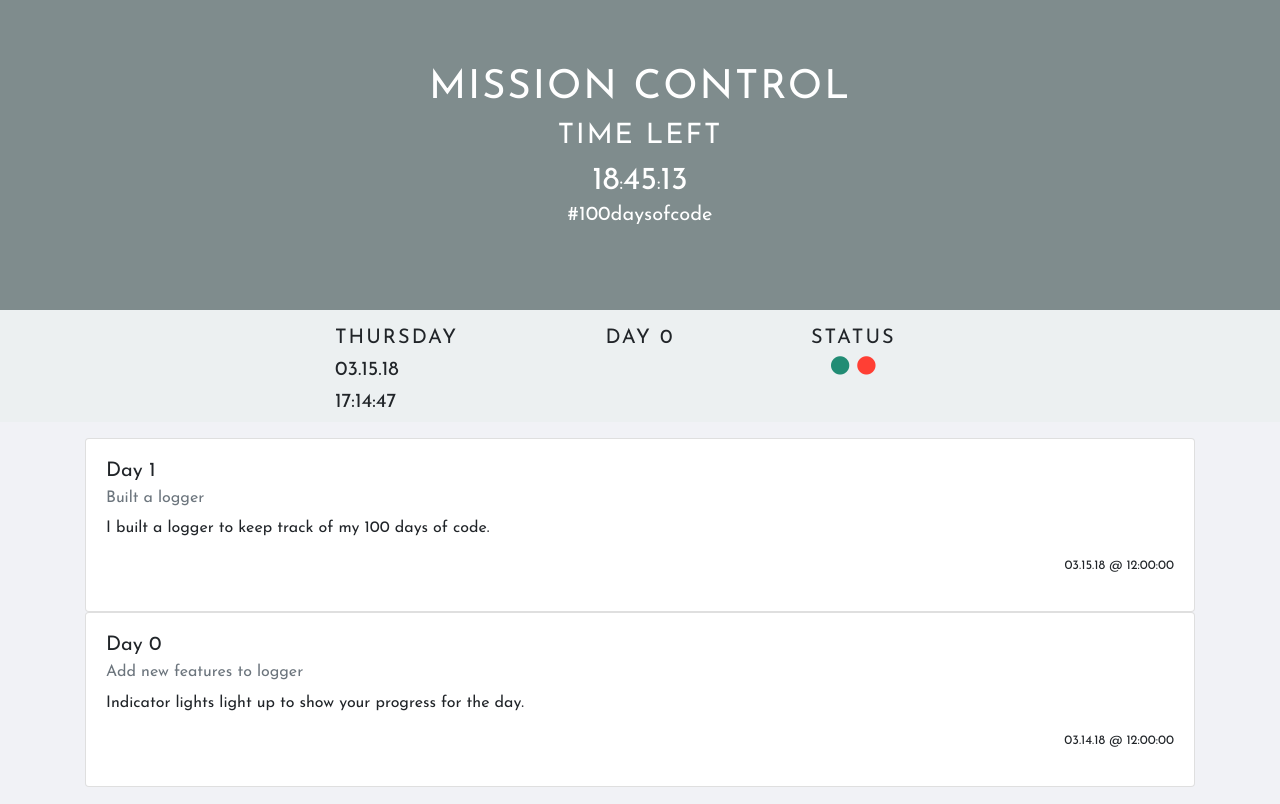
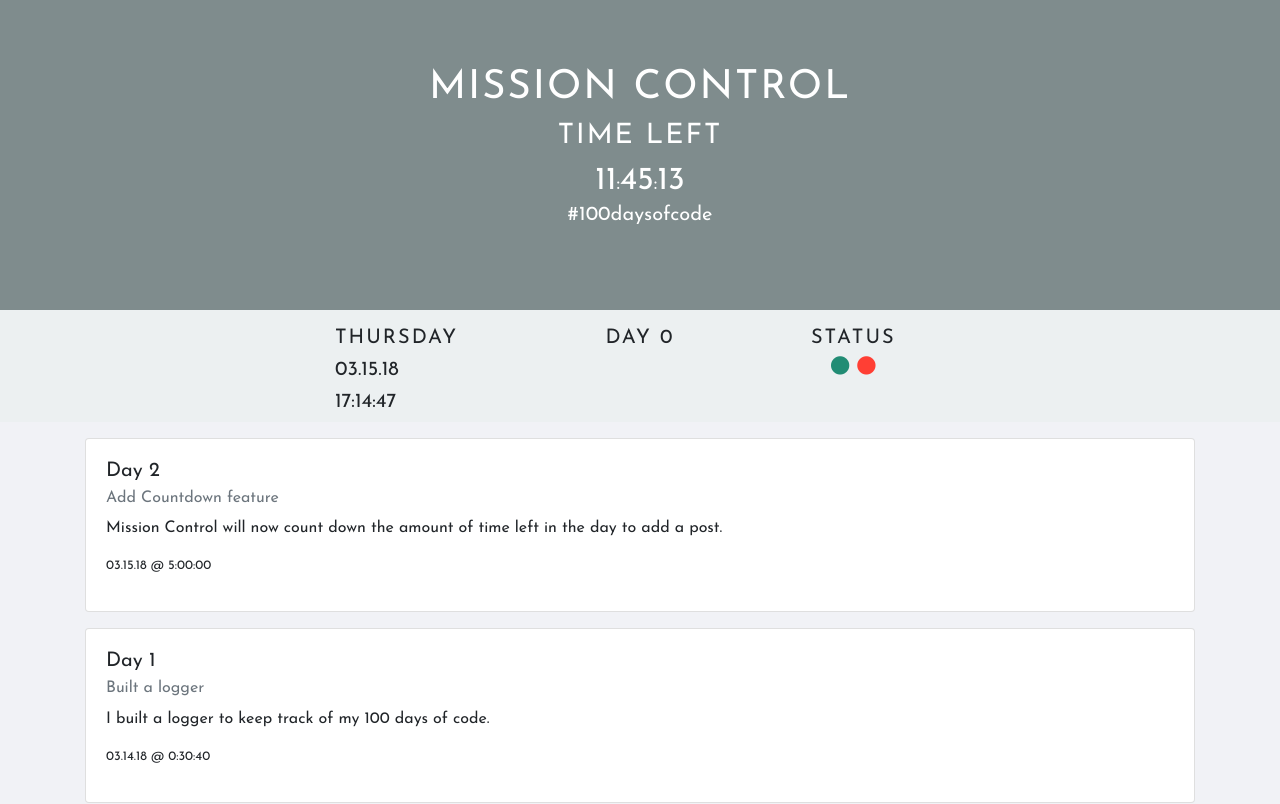
Before and after one commit to iwakoscott/mission-control, a React (Create React App) app: page / in a window 1280 px wide. Shown: the top 804 px of the page. Built offline with nearby package versions, Linux system fonts and the light colour scheme.

Commit message:
commit before adding authentication

```diff
--- a/src/components/Countdown.js
+++ b/src/components/Countdown.js
@@ -1,5 +1,7 @@
 import React, { Component } from 'react';
 import { parseTime } from '../utils/tools';
+
+const TWENTY_FOUR_HRS = 1000*60*60*24;
 
 class Countdown extends Component {
 
@@ -9,7 +11,7 @@ class Countdown extends Component {
       hours: 0,
       minutes: 0,
       seconds: 0,
-      finished: false
+      timerFinished: false,
     }
   }
 
@@ -19,8 +21,9 @@ class Countdown extends Component {
 
   componentDidMount(){
     const recentPostDate = require('../data/missions.json')[0].timeStamp;
-    const start = new Date(recentPostDate);
-    const dayAfter = new Date(start.getTime() + 1000*60*60*24);
+    const recent_post = new Date(recentPostDate);
+    const dayAfter = new Date(recent_post.getTime() + TWENTY_FOUR_HRS);
+
     this.interval = setInterval(() => {
       const now = Date.now();
       const diff = dayAfter.getTime() - now;
@@ -29,17 +32,16 @@ class Countdown extends Component {
   } // componentDidMount
 
   render(){
-    const { hours, minutes, seconds, finished } = this.state;
+    const { hours, minutes, seconds, timerFinished } = this.state;
 
-    if (finished){
+    if (timerFinished){
       clearInterval(this.interval);
-      return (
-        <h3 className="spaced-out">Times up!</h3>
-      );
+      return <h3 className="spaced-out">Times up! Mission Failed...</h3>;
     }
 
     return (
       <div>
+        <h3 className="spaced-out">Time Left</h3>
         <span className="h2">{ hours < 10 ? `0${hours}` : hours }</span>
         <span className="lead">&#58;</span>
         <span className="h2">{ minutes < 10 ? `0${minutes}` : minutes }</span>
--- a/src/components/Indicator.js
+++ b/src/components/Indicator.js
@@ -5,7 +5,7 @@ export default function Indicator(props){
     color: props.complete ? "#b33939" : "#ff3f34"
   };
 
-  const styleGreen = {
+  const styleYellow = {
     color: props.complete ? "#0be881" : "#218c74"
   }
 
@@ -13,7 +13,7 @@ export default function Indicator(props){
     <div className="col col-xs-4 col-md-2 text-center mb-3">
       <h5 className="spaced-out">Status</h5>
       <div className="d-flex justify-content-center">
-        <i className="green fa fa-circle fa-lg mr-2" style={styleGreen}></i>
+        <i className="yellow fa fa-circle fa-lg mr-2" style={styleYellow}></i>
         <i className="red fa fa-circle fa-lg" style={styleRed}></i>
       </div>
     </div>
--- a/src/components/Mission.js
+++ b/src/components/Mission.js
@@ -6,12 +6,12 @@ class Mission extends Component {
     const { dayNumber, log, timeStamp } = this.props;
     const formatedTimeStamp = moment(new Date(timeStamp)).format('MM.DD.YY @ H:mm:ss');
     return (
-      <div className="card">
+      <div className="card mb-3 mt-3">
         <div className="card-body">
           <h5 className="card-title">{`Day ${dayNumber}`}</h5>
           <h6 className="card-subtitle mb-2 text-muted">{log.title}</h6>
           <p className="card-text">{log.body}</p>
-          <p className="small float-right">{formatedTimeStamp}</p>
+          <p className="small">{formatedTimeStamp}</p>
         </div>
       </div>
     );
--- a/src/components/MissionControl.js
+++ b/src/components/MissionControl.js
@@ -11,7 +11,6 @@ class MissionControl extends Component {
           <h1 className="display-5 spaced-out">
             Mission Control
           </h1>
-          <h3 className="spaced-out">Time Left</h3>
           <Countdown />
           <p className="lead">&#35;100daysofcode</p>
         </div>
--- a/src/data/missions.json
+++ b/src/data/missions.json
@@ -1,7 +1,15 @@
 [
   {
+    "dayNumber": 2,
+    "timeStamp": "2018-03-15T05:00:00.531Z",
+    "log": {
+      "title": "Add Countdown feature",
+      "body": "Mission Control will now count down the amount of time left in the day to add a post."
+    }
+  },
+  {
     "dayNumber": 1,
-    "timeStamp": "2018-03-15T12:00:00Z",
+    "timeStamp": "2018-03-14T00:30:40.569Z",
     "log": {
       "title": "Built a logger",
       "body" :"I built a logger to keep track of my 100 days of code."
@@ -9,7 +17,7 @@
   },
   {
     "dayNumber": 0,
-    "timeStamp": "2018-03-14T12:00:00Z",
+    "timeStamp": "2018-03-12T12:00:00Z",
     "log": {
       "title": "Add new features to logger",
       "body" :"Indicator lights light up to show your progress for the day."
--- a/src/utils/tools.js
+++ b/src/utils/tools.js
@@ -1,6 +1,6 @@
 import moment from 'moment';
 
-const getHands = () => ['hours', 'minutes', 'seconds', 'finished'];
+const getHands = () => ['hours', 'minutes', 'seconds', 'timerFinished'];
 
 export function getDayString(x){
   switch(x) {
```
